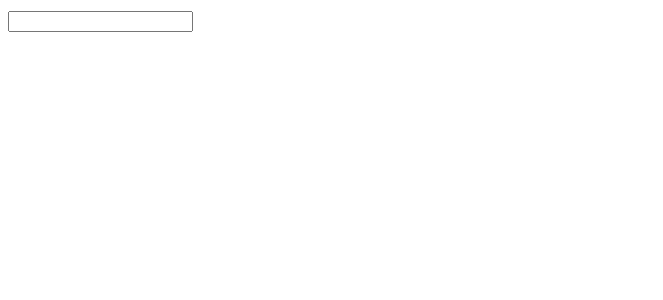
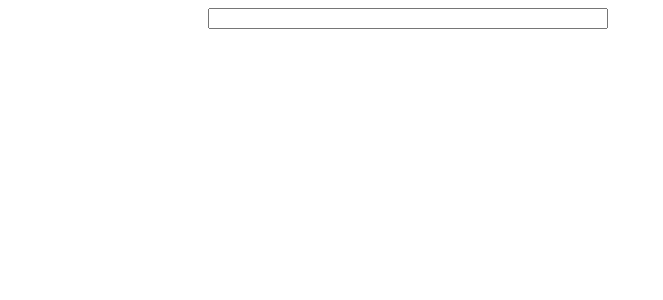
Before and after one commit to ayansome1/machine-coding-projects, a React (Vite) app: page / in a window 1280 px wide. Shown: the top 300 px of the page, without its empty margins (0-663 px from the left). Built offline with nearby package versions, Linux system fonts and the light colour scheme.

Commit message:
autocomplete functionality done

```diff
--- a/src/projects/autocomplete/Autocomplete.module.scss
+++ b/src/projects/autocomplete/Autocomplete.module.scss
@@ -1,3 +1,41 @@
+.autocompleteParent {
+  display: flex;
+  flex-direction: column;
+  width: 100%;
+  // position: relative;
+}
+
+.autocompleteContainer {
+  width: 400px;
+  margin-left: 200px;
+}
+
+.option {
+  padding: 10px;
+  // position: relative;
+  // border-bottom: 1px solid lightgray;
+}
+
+.option:not(:last-child) {
+  border-bottom: 1px solid lightgray;
+}
+
+.optionsParent {
+	border: 1px solid lightgray;
+	border-radius: 0px 0px 8px 8px;
+}
+
+// option:after {
+//   content: '';
+//   position: absolute;
+//   width: 100%;
+//   height: 10px; /* suit your need */
+//   background: black; /* suit your need */
+//   top: 100%;
+//   left: 0;
+// 	display: block;
+// }
+
 .option:hover {
   background-color: lightgray;
   cursor: pointer;
--- a/src/projects/autocomplete/Autocomplete.tsx
+++ b/src/projects/autocomplete/Autocomplete.tsx
@@ -1,14 +1,16 @@
-import { useState } from 'react';
+import { useRef, useState } from 'react';
+import styles from './Autocomplete.module.scss';
+import { useClickOutside } from './utils';
 
 type AutocompleteProps = {
-  renderOption: (data: any) => React.ReactNode;
+  renderOption?: (data: any) => React.ReactNode;
   options: Array<any>;
   onInputChange: (val: string) => void;
   onSelect: (val: any) => void;
   maxSize: number;
   debounceDuration?: number;
-  inputValue: string;
-  // getOptionLabel: (val: any) => string;
+  getOptionLabel?: (val: any) => string;
+  filterCriteria?: (option, inputText) => any;
 };
 
 // const debounced
@@ -20,24 +22,50 @@ const Autocomplete = ({
   maxSize = 3,
   // debounceDuration = 0,
   onSelect,
-  inputValue,
-}: // getOptionLabel,
-AutocompleteProps) => {
-  // const [inputText, setInputText] = useState<string>('');
+  getOptionLabel = (val) => val,
+  filterCriteria,
+}: AutocompleteProps) => {
+  const [inputText, setInputText] = useState<string>('');
+  const [isOpen, setIsOpen] = useState(false);
+
+  const divRef = useRef(null);
+
+  const handleClickOutside = () => {
+    setIsOpen(false);
+  };
+
+  useClickOutside(divRef, handleClickOutside);
 
   const handleOnInputchange = (e) => {
-    // setInputText(e.target.value);
+    setInputText(e.target.value);
     onInputChange(e.target.value);
   };
   const onOptionSelect = (option: any) => {
     onSelect(option);
+    setInputText(getOptionLabel(option));
+    setIsOpen(false);
   };
+  const getOptions = () => {
+    return options
+      .filter((option) => {
+        return filterCriteria(option, inputText);
+      })
+      .slice(0, maxSize)
+      .map((val) => (
+        <div className={styles.option} onClick={() => onOptionSelect(val)}>
+          {renderOption ? renderOption(val) : getOptionLabel(val)}
+        </div>
+      ));
+  };
+
   return (
-    <div>
-      <input onChange={handleOnInputchange} value={inputValue} />
-      {options.slice(0, maxSize).map((val) => (
-        <div onClick={() => onOptionSelect(val)}>{renderOption(val)}</div>
-      ))}
+    <div className={styles.autocompleteParent} ref={divRef}>
+      <input
+        onChange={handleOnInputchange}
+        value={inputText}
+        onFocus={() => setIsOpen(true)}
+      />
+      {isOpen && <div className={styles.optionsParent}>{getOptions()}</div>}
     </div>
   );
 };
--- a/src/projects/autocomplete/AutocompleteContainer.tsx
+++ b/src/projects/autocomplete/AutocompleteContainer.tsx
@@ -24,50 +24,34 @@ const options = [
 ];
 
 const AutocompleteContainer = () => {
-  const [filteredOptions, setFilteredOptions] = useState([]);
-  const [value, setValue] = useState(null);
-  const [inputValue, setInputValue] = useState('');
-
   const onInputChange = (val) => {
-    setInputValue(val);
     console.log(val);
-    if (val === '') {
-      setFilteredOptions([]);
-      return;
-    }
-    const res = options.filter((option) => {
-      if (
-        option.city.toLowerCase().includes(val.toLowerCase()) ||
-        option.state.toLowerCase().includes(val.toLowerCase())
-      ) {
-        return option;
-      }
-    });
-    console.log(res);
-    setFilteredOptions(res);
   };
   const onSelect = (option) => {
     console.log(option);
-    setValue(option);
-    setInputValue(option.city);
-    setFilteredOptions([]);
+  };
+  const optionsFilter = (option, inputText) => {
+    return (
+      option.city.toLowerCase().includes(inputText.toLowerCase()) ||
+      option.state.toLowerCase().includes(inputText.toLowerCase())
+    );
   };
   return (
+    <div className={styles.autocompleteContainer}>
       <Autocomplete
-      options={filteredOptions}
+        options={options}
         renderOption={(val) => (
           <div className={styles.option}>
-          <strong>{val.city}</strong>
-          {val.state}
+            <strong>{val.city}</strong>,{val.state}
           </div>
         )}
         onInputChange={onInputChange}
         maxSize={5}
         onSelect={onSelect}
-      inputValue={inputValue}
-      // value={value}
-      // getOptionLabel={(val) => val.city}
+        getOptionLabel={(val) => val.city}
+        filterCriteria={optionsFilter}
       />
+    </div>
   );
 };
 
--- /dev/null
+++ b/src/projects/autocomplete/utils.tsx
@@ -0,0 +1,17 @@
+import { useEffect } from 'react';
+
+export function useClickOutside(ref, handler) {
+  useEffect(() => {
+    const handleClick = (event) => {
+      if (ref.current && !ref.current.contains(event.target)) {
+        handler();
+      }
+    };
+
+    document.addEventListener('mousedown', handleClick);
+
+    return () => {
+      document.removeEventListener('mousedown', handleClick);
+    };
+  }, [ref, handler]);
+}
```
Lines whose indentation alone changed are shown as unchanged.
